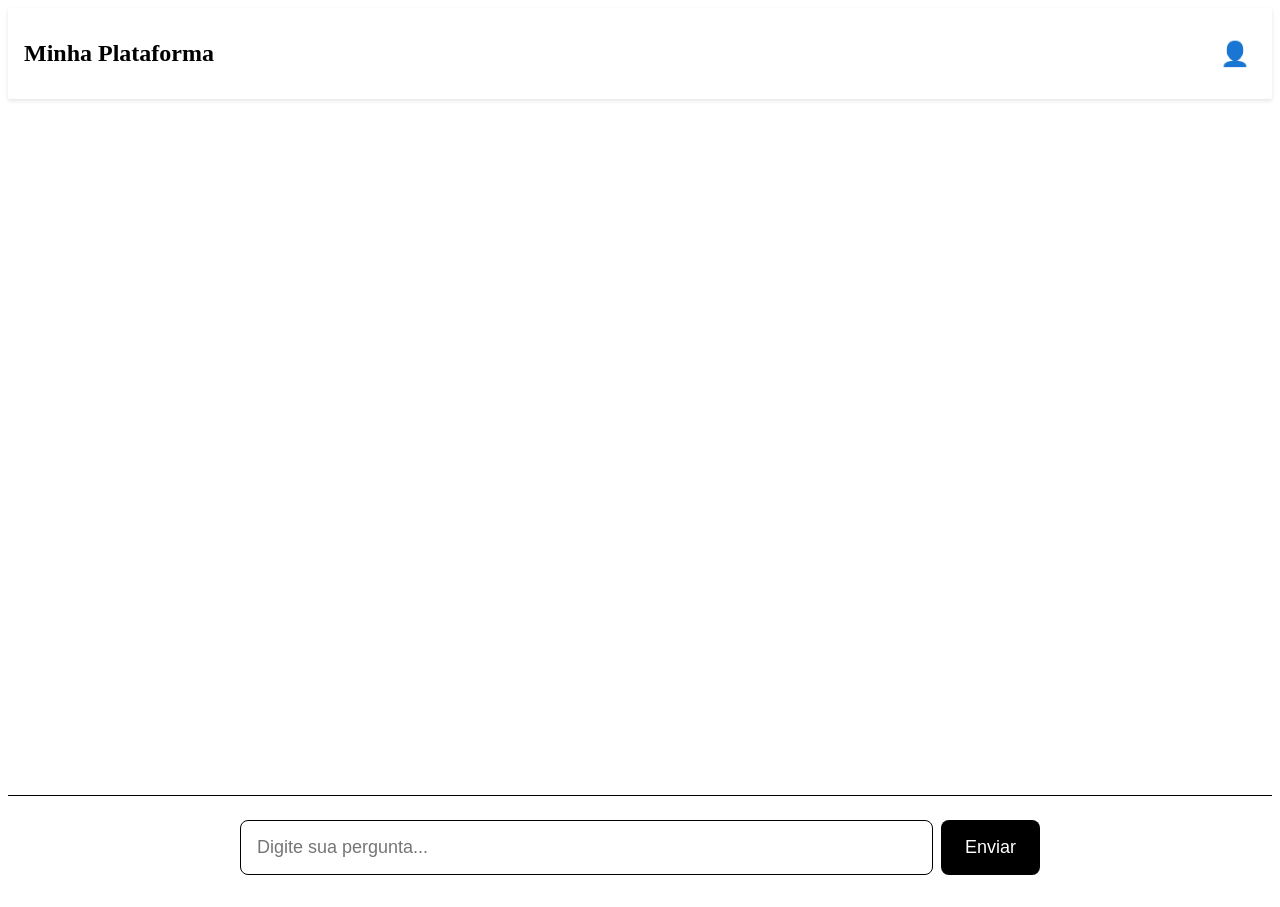
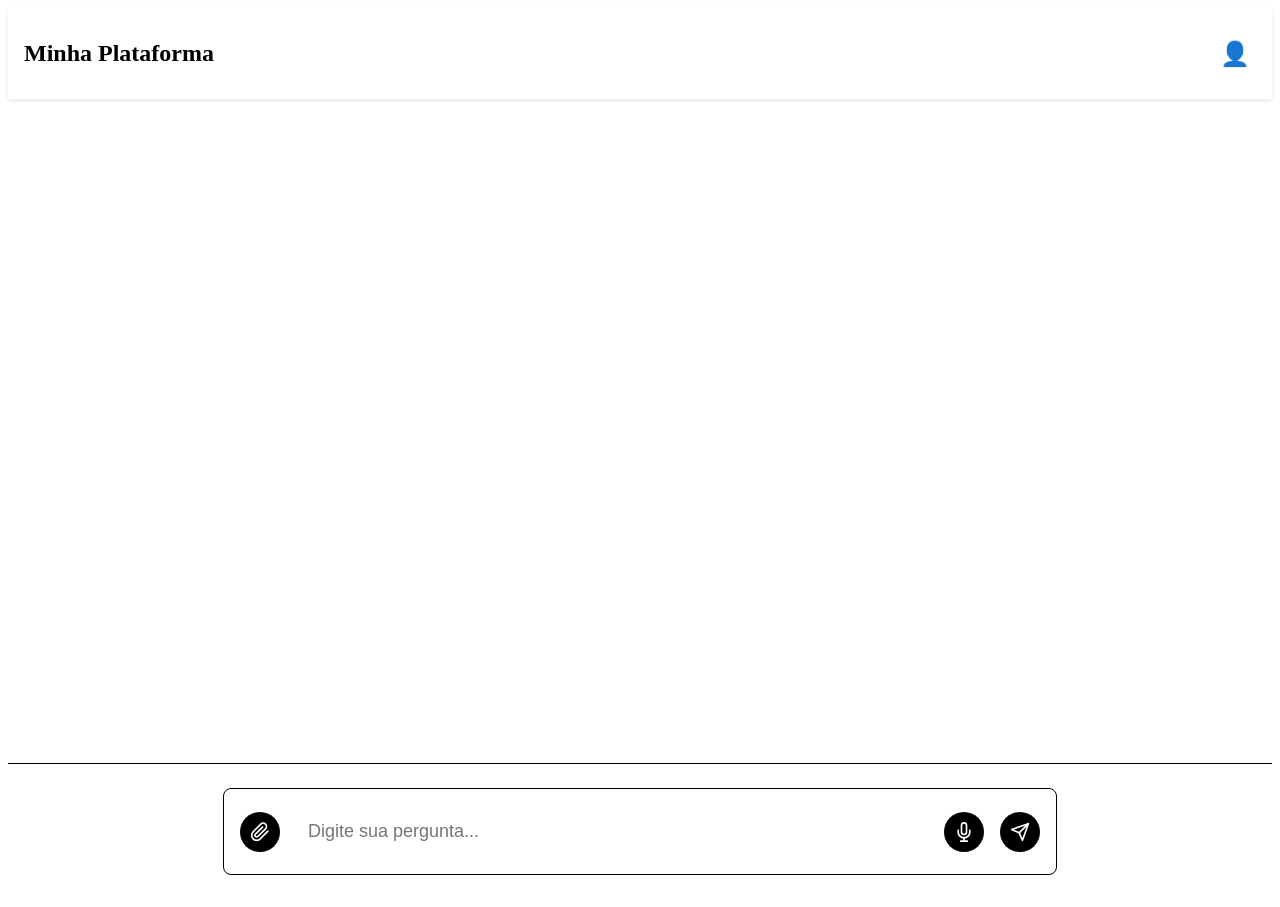
Before and after one commit to professordummont/dummont-ia, a Next.js app in the folder front-end/: page / in a window 1280 px wide. Built offline with nearby package versions, Linux system fonts and the light colour scheme.

Commit message:
Alteração ChatBox

```diff
--- a/front-end/components/ChatBox.jsx
+++ b/front-end/components/ChatBox.jsx
@@ -1,6 +1,7 @@
 'use client';
 
 import { useState } from 'react';
+import { FiSend, FiMic, FiPaperclip } from 'react-icons/fi'; // Feather Icons (leve e elegante)
 
 export default function ChatBox() {
   const [messages, setMessages] = useState([]);
@@ -74,7 +75,35 @@ export default function ChatBox() {
         borderTop: '1px solid #000',
         backgroundColor: '#fff',
       }}>
-        <div style={{ display: 'flex', maxWidth: '800px', margin: '0 auto' }}>
+        <div style={{
+          display: 'flex',
+          alignItems: 'center',
+          maxWidth: '800px',
+          margin: '0 auto',
+          border: '1px solid #000',
+          borderRadius: '8px',
+          padding: '0.75rem 1rem',
+        }}>
+          {/* Ícone de anexo */}
+          <button
+            style={{
+              display: 'flex',
+              alignItems: 'center',
+              justifyContent: 'center',
+              backgroundColor: '#000',
+              border: 'none',
+              borderRadius: '50%',
+              width: '40px',
+              height: '40px',
+              cursor: 'pointer',
+              marginRight: '0.5rem',
+            }}
+            title="Anexar arquivo"
+          >
+            <FiPaperclip size={20} color="#fff" />
+          </button>
+
+          {/* Input de texto */}
           <input
             type="text"
             placeholder="Digite sua pergunta..."
@@ -82,29 +111,54 @@ export default function ChatBox() {
             onChange={(e) => setInput(e.target.value)}
             style={{
               flex: 1,
-              padding: '1rem',
+              padding: '1.25rem',
               fontSize: '1.125rem',
-              border: '1px solid #000',
-              borderRadius: '8px',
-              marginRight: '0.5rem',
+              border: 'none',
+              outline: 'none',
               backgroundColor: '#fff',
               color: '#000',
             }}
             onKeyDown={(e) => { if (e.key === 'Enter') handleSend(); }}
           />
+
+          {/* Ícone de microfone */}
+          <button
+            style={{
+              display: 'flex',
+              alignItems: 'center',
+              justifyContent: 'center',
+              backgroundColor: '#000',
+              border: 'none',
+              borderRadius: '50%',
+              width: '40px',
+              height: '40px',
+              cursor: 'pointer',
+              marginLeft: '0.5rem',
+              marginRight: '0.5rem',
+            }}
+            title="Gravar áudio"
+          >
+            <FiMic size={20} color="#fff" />
+          </button>
+
+          {/* Botão de enviar com ícone de avião */}
           <button
             onClick={handleSend}
             style={{
-              padding: '1rem 1.5rem',
-              fontSize: '1.125rem',
+              display: 'flex',
+              alignItems: 'center',
+              justifyContent: 'center',
               backgroundColor: '#000',
-              color: '#fff',
               border: 'none',
-              borderRadius: '8px',
+              borderRadius: '50%',
+              width: '40px',
+              height: '40px',
               cursor: 'pointer',
+              marginLeft: '0.5rem',
             }}
+            title="Enviar"
           >
-            Enviar
+            <FiSend size={20} color="#fff" />
           </button>
         </div>
       </div>
```
